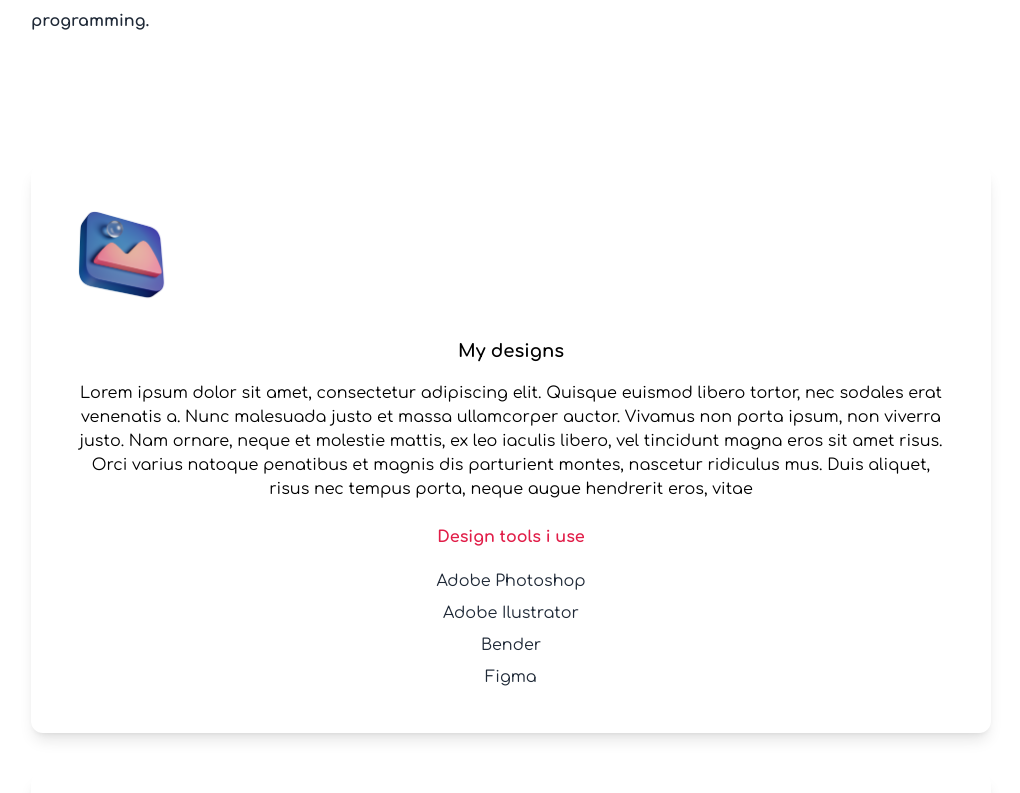
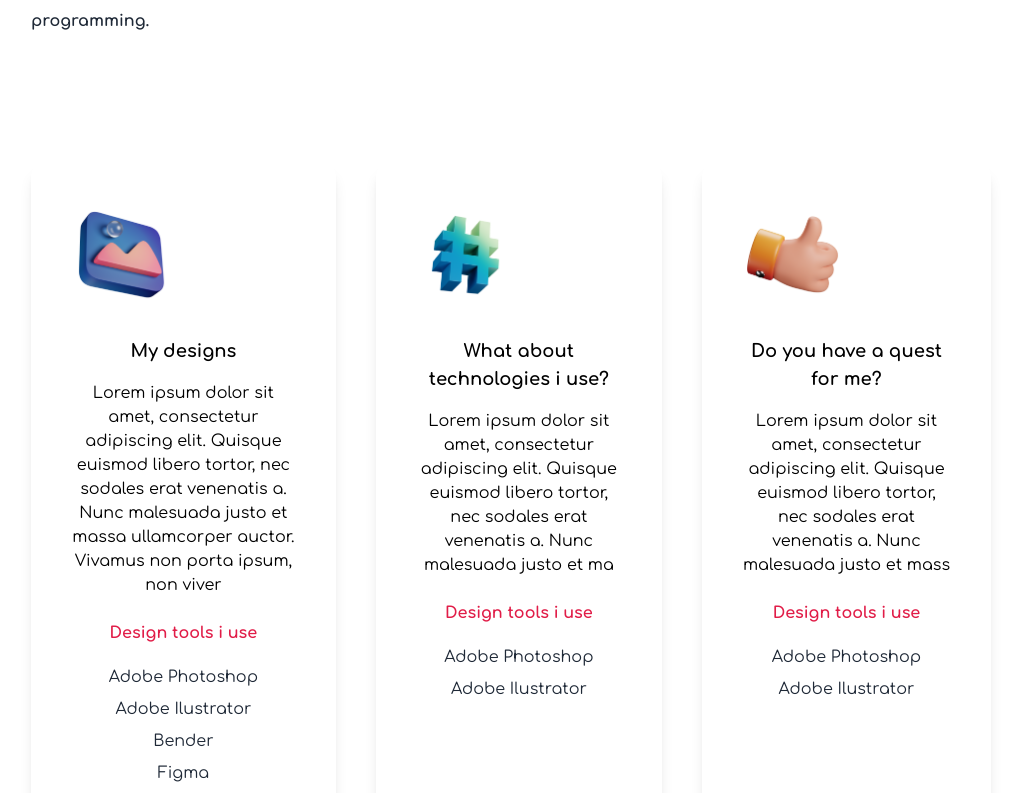
Before and after one commit to spec-reki/Portfolio-website, a Next.js app in the folder react-portfolio/: page / in a window 1280 px wide. Shown: the part 1207-2000 px from the top of the page, without its empty margins (129-1149 px from the left). Built offline with nearby package versions, Linux system fonts and the light colour scheme.

Commit message:
Cards flexing fixed

```diff
--- a/react-portfolio/pages/index.js
+++ b/react-portfolio/pages/index.js
@@ -78,17 +78,15 @@
             </p>
           </div>
 
+          <div className='lg:flex gap-10'>
+          <div>
+            <div className=" text-center shadow-lg p-10 rounded-xl my-10">
 
-          <div className=" text-center shadow-lg p-10 rounded-xl my-10">
-            <div>
               <Image src={design} width={100} height={100}/>
               <h3 className=' text-lg font-bold pt-8 pb-2'>My designs</h3>
               <p className=' py-2 '>Lorem ipsum dolor sit amet, consectetur adipiscing elit. Quisque euismod libero tortor,
                 nec sodales erat venenatis a. Nunc malesuada justo et massa ullamcorper auctor. Vivamus
-                non porta ipsum, non viverra justo. Nam ornare, neque et molestie mattis, ex leo iaculis
-                libero, vel tincidunt magna eros sit amet risus. Orci varius natoque penatibus et magnis
-                dis parturient montes, nascetur ridiculus mus. Duis aliquet, risus nec tempus porta,
-                neque augue hendrerit eros, vitae</p>
+                non porta ipsum, non viver</p>
               <h4 className=' py-4 text-rose-600 font-bold'>Design tools i use</h4>
               <p className=' text-gray-800 py-1'>Adobe Photoshop</p>
               <p className=' text-gray-800 py-1'>Adobe Ilustrator</p>
@@ -103,11 +101,7 @@
               <Image src={code} width={100} height={100}/>
               <h3 className=' text-lg font-bold pt-8 pb-2'>What about technologies i use?</h3>
               <p className=' py-2 '>Lorem ipsum dolor sit amet, consectetur adipiscing elit. Quisque euismod libero tortor,
-                nec sodales erat venenatis a. Nunc malesuada justo et massa ullamcorper auctor. Vivamus
-                non porta ipsum, non viverra justo. Nam ornare, neque et molestie mattis, ex leo iaculis
-                libero, vel tincidunt magna eros sit amet risus. Orci varius natoque penatibus et magnis
-                dis parturient montes, nascetur ridiculus mus. Duis aliquet, risus nec tempus porta,
-                neque augue hendrerit eros, vitae</p>
+                nec sodales erat venenatis a. Nunc malesuada justo et ma</p>
               <h4 className=' py-4 text-rose-600 font-bold'>Design tools i use</h4>
               <p className=' text-gray-800 py-1'>Adobe Photoshop</p>
               <p className=' text-gray-800 py-1'>Adobe Ilustrator</p>
@@ -121,16 +115,13 @@
               <Image src={consulting} width={100} height={100}/>
               <h3 className=' text-lg font-bold pt-8 pb-2'>Do you have a quest for me?</h3>
               <p className=' py-2 '>Lorem ipsum dolor sit amet, consectetur adipiscing elit. Quisque euismod libero tortor,
-                nec sodales erat venenatis a. Nunc malesuada justo et massa ullamcorper auctor. Vivamus
-                non porta ipsum, non viverra justo. Nam ornare, neque et molestie mattis, ex leo iaculis
-                libero, vel tincidunt magna eros sit amet risus. Orci varius natoque penatibus et magnis
-                dis parturient montes, nascetur ridiculus mus. Duis aliquet, risus nec tempus porta,
-                neque augue hendrerit eros, vitae</p>
+                nec sodales erat venenatis a. Nunc malesuada justo et mass</p>
               <h4 className=' py-4 text-rose-600 font-bold'>Design tools i use</h4>
               <p className=' text-gray-800 py-1'>Adobe Photoshop</p>
               <p className=' text-gray-800 py-1'>Adobe Ilustrator</p>
 
             </div>
+          </div>
           </div>
         </section>
 
```
